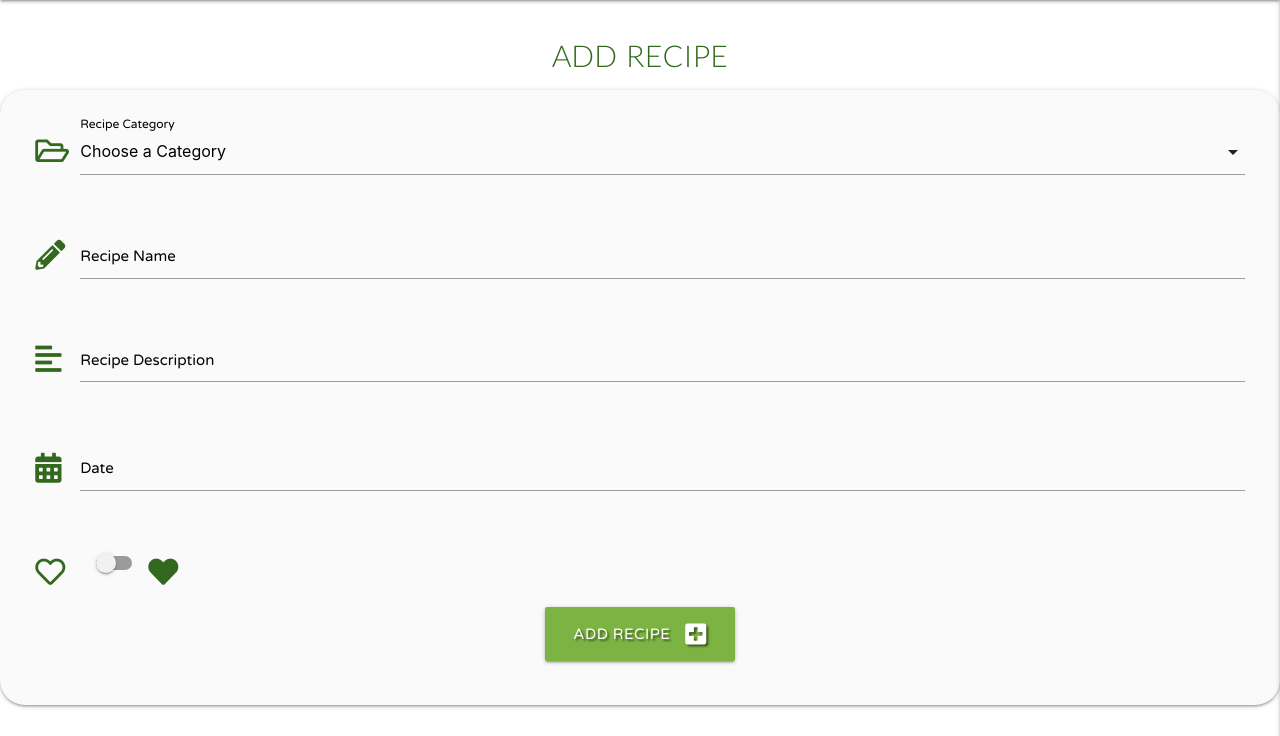
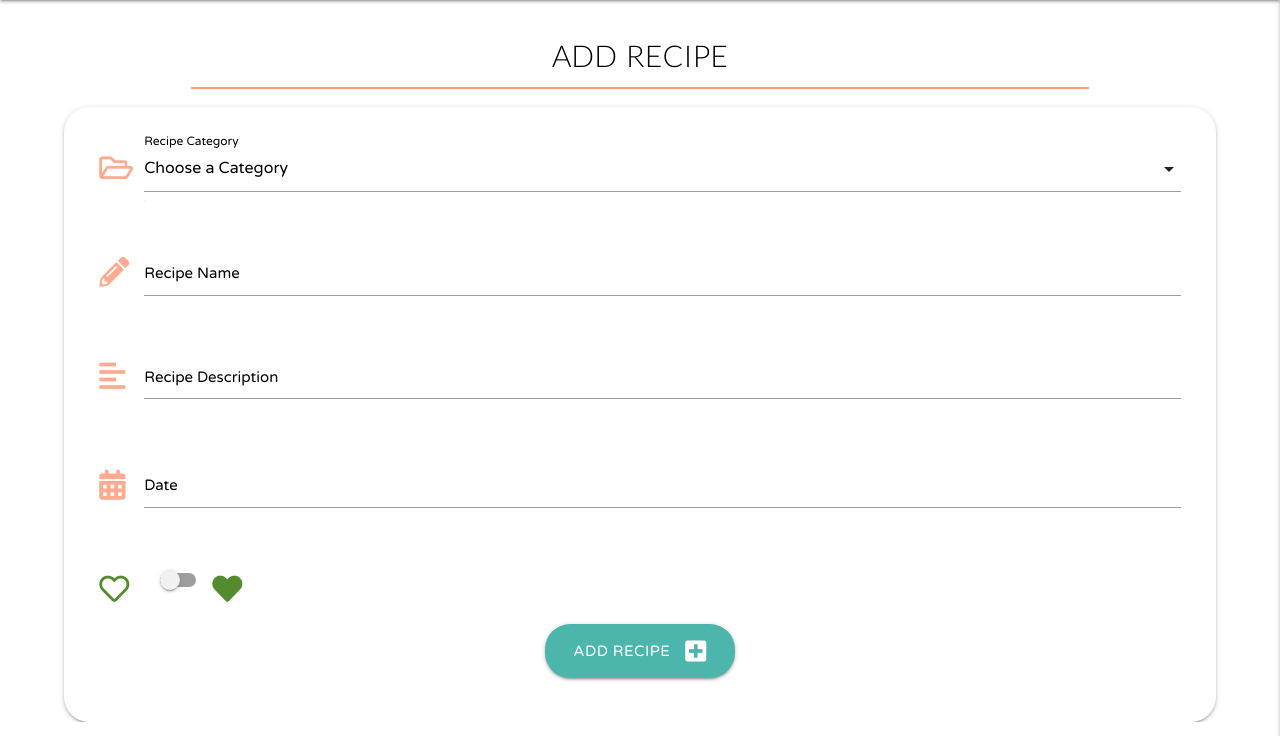
Before and after one commit to Code-Institute-Submissions/FeedMe, a Flask app: page /add_recipe in a window 1280 px wide. Shown: the part 64-800 px from the top of the page. Run offline with Flask 2, Linux system fonts and the light colour scheme; data that the repository does not hold is empty; some libraries are stand-ins or nearby versions; some web fonts are replaced.

Commit message:
added styles to form in add_recipe template

```diff
--- a/static/css/style.css
+++ b/static/css/style.css
@@ -213,11 +213,6 @@ p.center.align{
 
 /* ----------------------------------------------- PROFILE --- */
 
-/*.card-panel{
-    height: 10px;
-    margin-top: 30px;
-}*/
-
 .underline{
     border: 1px solid #ffa083;
     max-width: 70%;
@@ -226,6 +221,13 @@ p.center.align{
 .card .card-content .card-title{
     font-family: "Varela Round", sans-serif;
     color: black;
+    font-size: 20px;
+    text-transform: uppercase;
+}
+
+h5.recipe-description{
+    font-family: "Lato", sans-serif;
+    font-size: 15px;
 }
 
 a.btn.btn-recipe.reset,
@@ -320,3 +322,27 @@ i.fas.fa-exclamation-circle{
     font-size: 50px;
     margin-top: 15px;
 }
+
+/* ----------------------------------------------- ADD RECIPE --- */
+
+div.row.card-panel{
+    width: 90%;
+    margin: 0 auto;
+}
+
+.select-wrapper input.select-dropdown,
+.dropdown-content li{
+    font-family: "Varela Round", sans-serif;
+}
+
+button.btn-large.add-recipe{
+    background-color: #4db6ac;
+    color: white;
+    border-radius: 25px;
+}
+
+button.btn-large.add-recipe:hover{
+    background-color:white;
+    color: #4db6ac;
+    border: 1px solid white;
+}
--- a/templates/add_recipe.html
+++ b/templates/add_recipe.html
@@ -1,14 +1,16 @@
 {% extends "base.html" %}
 {% block content %}
 
-    <h3 class="light-green-text text-darken-4 center-align">Add Recipe</h3>
+    <h3 class="black-text center-align">Add Recipe
+        <hr class="underline s8 m8 l8">
+    </h3>
 
-    <div class="row card-panel grey lighten-5">
+    <div class="row card-panel">
         <form class="col s12" method="POST" action="{{ url_for('add_recipe') }}">
             <!-- Recipe Category Selection -->
             <div class="row">
                 <div class="input-field col s12">
-                    <i class="far fa-folder-open prefix light-green-text text-darken-4"></i>
+                    <i class="far fa-folder-open prefix deep-orange-text text-lighten-3"></i>
                     <select id="category_name" name="category_name" class="validate" required>
                         <option value="" disabled selected>Choose a Category</option>
                         {% for category in categories %}
@@ -21,7 +23,7 @@
             <!-- Recipe Name -->
             <div class="row">
                 <div class="input-field col s12">
-                    <i class="fas fa-pencil-alt prefix light-green-text text-darken-4"></i>
+                    <i class="fas fa-pencil-alt prefix deep-orange-text text-lighten-3"></i>
                     <input id="recipe_name" name="recipe_name" minlength="5" maxlength="50"
                         type="text" class="validate" required>
                     <label for="recipe_name">Recipe Name</label>
@@ -30,7 +32,7 @@
             <!-- Recipe Description -->
             <div class="row">
                 <div class="input-field col s12">
-                    <i class="fas fa-align-left prefix light-green-text text-darken-4"></i>
+                    <i class="fas fa-align-left prefix deep-orange-text text-lighten-3"></i>
                     <textarea id="recipe_description" name="recipe_description" minlength="5"
                         maxlength="200" class="materialize-textarea validate" required></textarea>
                     <label for="recipe_description">Recipe Description</label>
@@ -39,7 +41,7 @@
             <!-- Date that Recipe was inserted -->
             <div class="row">
                 <div class="input-field col s12">
-                    <i class="fas fa-calendar-alt prefix light-green-text text-darken-4"></i>
+                    <i class="fas fa-calendar-alt prefix deep-orange-text text-lighten-3"></i>
                     <input id="date" name="date" type="text" class="datepicker validate" required>
                     <label for="date">Date</label>
                 </div>
@@ -48,11 +50,11 @@
             <div class="row">
                 <div class="input-field col s12">
                     <div class="switch">
-                        <i class="far fa-heart prefix light-green-text text-darken-4"></i>
+                        <i class="far fa-heart prefix light-green-text text-darken-3"></i>
                         <label for="favorite">
                             <input type="checkbox" id="favorite" name="favorite">
                             <span class="lever"></span>
-                            <i class="fas fa-heart prefix light-green-text text-darken-4"></i>
+                            <i class="fas fa-heart prefix light-green-text text-darken-3"></i>
                         </label>
                     </div>
                 </div>
@@ -60,7 +62,7 @@
             <!-- Submit Recipe Button -->
             <div class="row">
                 <div class="col s12 center-align">
-                    <button type="submit" class="btn-large light-green darken-1 text-shadow">
+                    <button type="submit" class="btn-large add-recipe">
                         Add Recipe <i class="fas fa-plus-square right"></i>
                     </button>
                 </div>
```
Also changed, not shown: templates/profile.html (+4 -4 lines).
